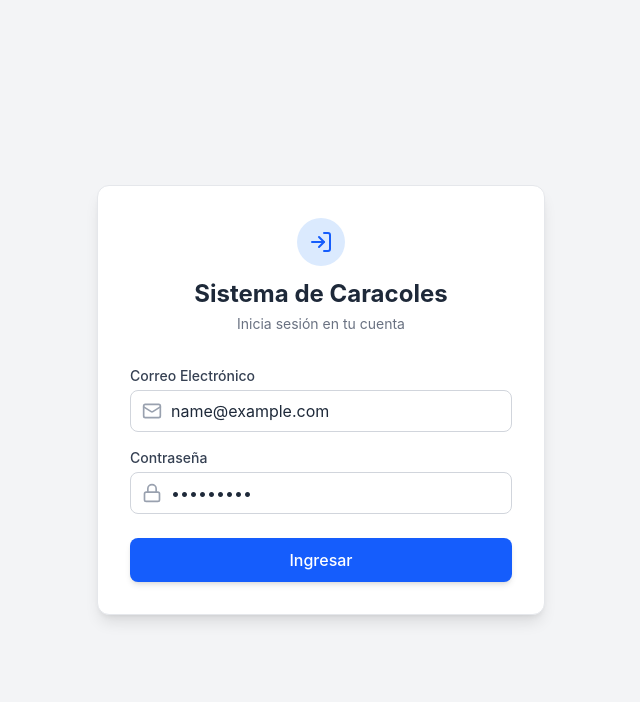
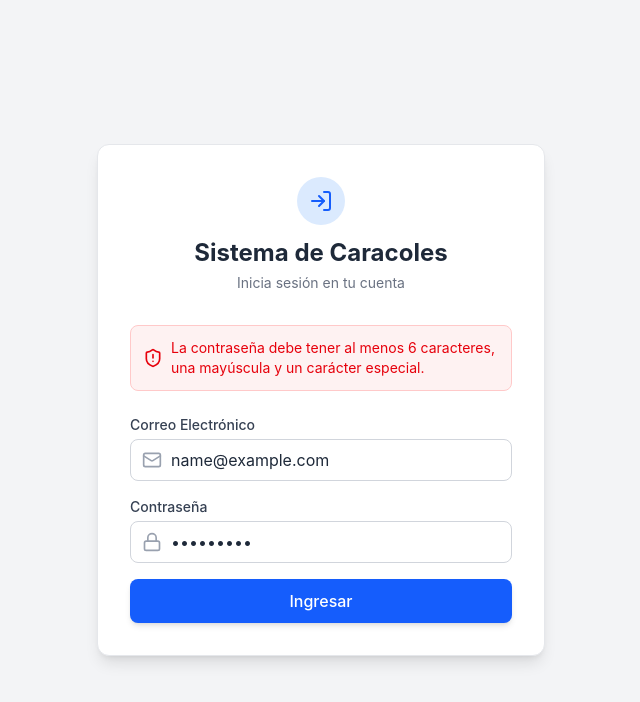
Before and after one commit to 182day/fernando-1987, a React (Vite) app in the folder frontend/: page /login in a window 1280 px wide. Both pictures are taken after typing "name@example.com", "Sample123" into the empty fields and a click on the button "Ingresar". Shown: the top 702 px of the page, without its empty margins (319-959 px from the left). Built offline with nearby package versions, Linux system fonts and the light colour scheme.

Commit message:
Validación en Login.tsx con formUtils.ts

```diff
--- a/frontend/src/Router.tsx
+++ b/frontend/src/Router.tsx
@@ -3,6 +3,7 @@ import { BrowserRouter, Routes, Route, Navigate } from 'react-router-dom';
 
 // Vistas de la aplicación
 import { Login } from './pages/Login';
+import { Register } from './pages/Register';
 
 export function Router() {
   return (
@@ -10,6 +11,7 @@ export function Router() {
       <Routes>
         {/* Rutas Públicas */}
         <Route path="/login" element={<Login />} />
+        <Route path="/register" element={<Register />} />
 
         <Route path="*" element={<Navigate to="/login" replace />} />
       </Routes>
--- a/frontend/src/pages/Login.tsx
+++ b/frontend/src/pages/Login.tsx
@@ -1,12 +1,20 @@
 // src/pages/Login.tsx
 import React, { useState } from 'react';
-import { Mail, Lock, LogIn } from 'lucide-react';
+import { Mail, Lock, LogIn, ShieldAlert, Loader2 } from 'lucide-react';
+import { EMAIL_REGEX, PASSWORD_REGEX } from '../utils/formUtils'
+
+interface FormValues {
+  email: string;
+  password: string;
+}
 
 export const Login: React.FC = () => {
-  const [formData, setFormData] = useState({
+  const [formData, setFormData] = useState<FormValues>({
     email: '',
     password: '',
   });
+  const [loading, setLoading] = useState<boolean>(false);
+  const [error, setError] = useState<string | null>(null);
 
   const handleChange = (e: React.ChangeEvent<HTMLInputElement>) => {
     const { name, value } = e.target;
@@ -16,9 +24,39 @@ export const Login: React.FC = () => {
     }));
   };
 
-  const handleSubmit = (e: React.FormEvent) => {
+  const handleSubmit = async (e: React.FormEvent) => {
     e.preventDefault();
-    console.log('Login...', formData);
+    // Desestructuramos el estado actual
+    const { email, password } = formData;
+
+    // 1. Validar correo electrónico con .trim() y la expresión regular
+    if (!email.trim() || !EMAIL_REGEX.test(email.trim())) {
+      setError('Por favor, ingresa un correo electrónico válido.');
+      return;
+    }
+
+    // 2. Validar contraseña
+    if (!PASSWORD_REGEX.test(password)) {
+      setError('La contraseña debe tener al menos 6 caracteres, una mayúscula y un carácter especial.');
+      return;
+    }
+
+    setError(null);
+    setLoading(true);
+
+
+    try {
+      // Limpiamos espacios del email al enviar si es necesario
+      console.log('Iniciando sesión con:', { email: email.trim().toLowerCase(), password });
+
+      // Simulación de petición de red
+      await new Promise((resolve) => setTimeout(resolve, 1500));
+
+    } catch (err) {
+      setError('Credenciales incorrectas o error en el servidor.');
+    } finally {
+      setLoading(false);
+    }
   };
 
   return (
@@ -32,7 +70,14 @@ export const Login: React.FC = () => {
           <p className="text-sm text-gray-500 mt-1">Inicia sesión en tu cuenta</p>
         </div>
 
-        <form onSubmit={handleSubmit} className="space-y-4">
+        {error && (
+          <div className="mb-6 p-3 bg-red-50 border border-red-200 rounded-lg flex items-center gap-2 text-red-600 text-sm">
+            <ShieldAlert className="w-5 h-5 shrink-0" />
+            <span>{error}</span>
+          </div>
+        )}
+
+        <form onSubmit={handleSubmit} noValidate className="space-y-4">
           <div>
             <label className="block text-sm font-medium text-gray-700 mb-1">Correo Electrónico</label>
             <div className="relative">
@@ -40,7 +85,7 @@ export const Login: React.FC = () => {
               <input
                 type="email"
                 name="email"
-                required
+                disabled={loading}
                 value={formData.email}
                 onChange={handleChange}
                 placeholder="fernando@example.com"
@@ -57,6 +102,7 @@ export const Login: React.FC = () => {
                 type="password"
                 name="password"
                 required
+                disabled={loading}
                 value={formData.password}
                 onChange={handleChange}
                 placeholder="••••••••"
@@ -67,9 +113,17 @@ export const Login: React.FC = () => {
 
           <button
             type="submit"
-            className="w-full bg-blue-600 hover:bg-blue-700 text-white font-medium py-2.5 rounded-lg transition shadow-md cursor-pointer mt-2"
+            disabled={loading}
+            className="w-full bg-blue-600 hover:bg-blue-700 text-white font-medium py-2.5 rounded-lg transition shadow-md cursor-pointer mt-2 flex items-center justify-center disabled:opacity-50 disabled:cursor-not-allowed"
           >
-            Ingresar
+            {loading ? (
+              <>
+                <Loader2 className="w-5 h-5 animate-spin mr-2" />
+                Ingresando...
+              </>
+            ) : (
+              'Ingresar'
+            )}
           </button>
         </form>
       </div>
--- /dev/null
+++ b/frontend/src/utils/formUtils.ts
@@ -0,0 +1,8 @@
+// src/utils/formUtils.ts
+
+// --- VALIDAR EMAIL ---
+export const EMAIL_REGEX = /^[^\s@]+@[^\s@]+\.[^\s@]+$/;
+
+// --- VALIDAR PASSWORD ---
+// Mínimo 6 caracteres, al menos una mayúscula y al menos un carácter especial
+export const PASSWORD_REGEX = /^(?=.*[A-Z])(?=.*[!@#$%^&*(),.?":{}|_<>+\-=]).{6,}$/;
```
